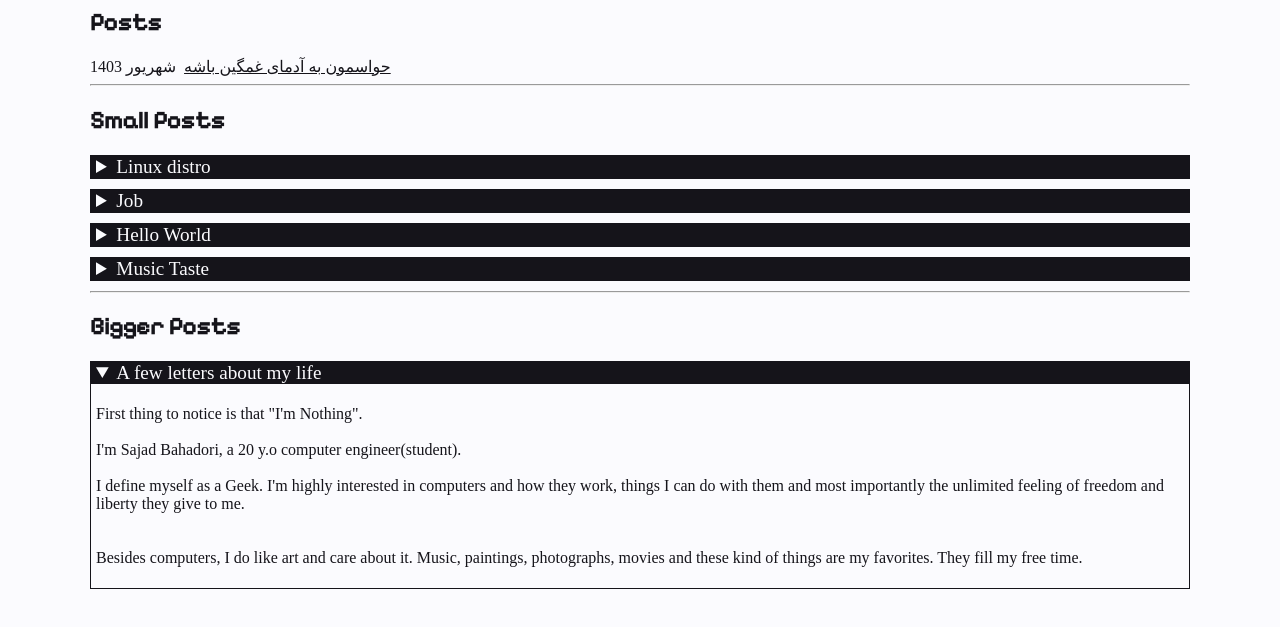
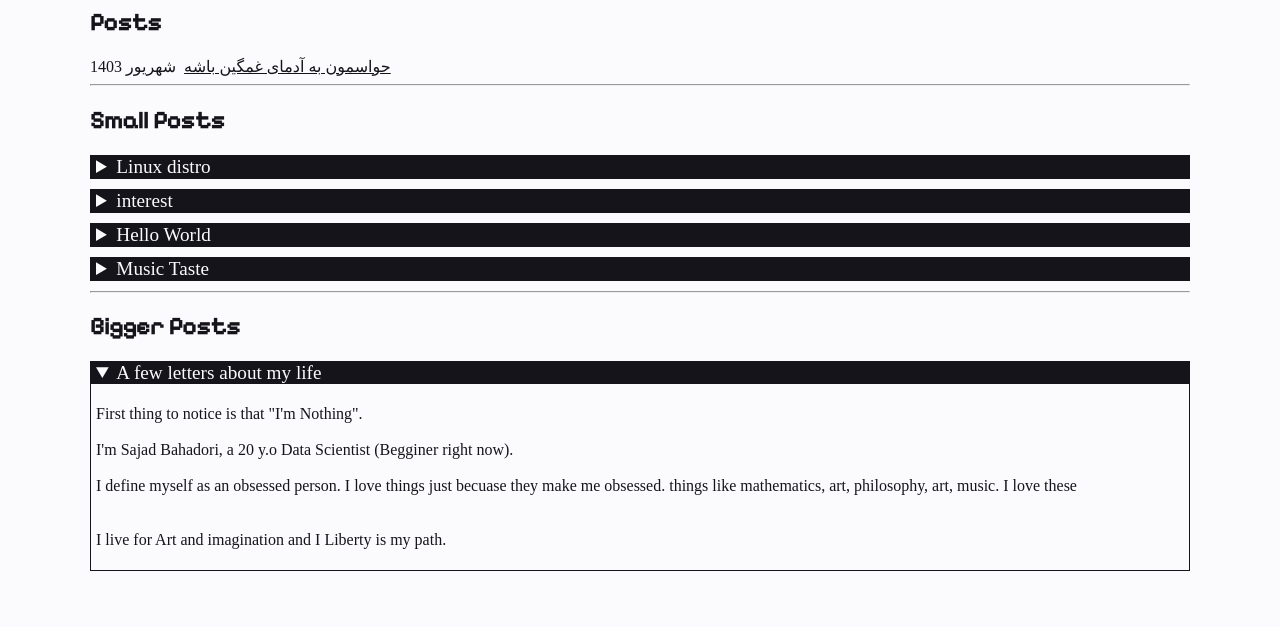
Before and after one commit to sisyx/sisyx.github.io, a plain HTML site: page index.html in a window 1280 px wide. Both pictures are taken after a click on the heading "A few letters about my life". Shown: the part 137-764 px from the top of the page. Drawn offline with Linux system fonts and the light colour scheme; a web font is replaced by a local one.

Commit message:
I'm an Data Scientist now :)

```diff
--- a/index.html
+++ b/index.html
@@ -23,7 +23,7 @@
 				<!-- <div>github</div> -->
 				<svg role="img" width="28" height="28" xmlns="http://www.w3.org/2000/svg" viewBox="0 0 24 24"><title>GitHub</title><path fill="currentColor" d="M12.001 2C6.47598 2 2.00098 6.475 2.00098 12C2.00098 16.425 4.86348 20.1625 8.83848 21.4875C9.33848 21.575 9.52598 21.275 9.52598 21.0125C9.52598 20.775 9.51348 19.9875 9.51348 19.15C7.00098 19.6125 6.35098 18.5375 6.15098 17.975C6.03848 17.6875 5.55098 16.8 5.12598 16.5625C4.77598 16.375 4.27598 15.9125 5.11348 15.9C5.90098 15.8875 6.46348 16.625 6.65098 16.925C7.55098 18.4375 8.98848 18.0125 9.56348 17.75C9.65098 17.1 9.91348 16.6625 10.201 16.4125C7.97598 16.1625 5.65098 15.3 5.65098 11.475C5.65098 10.3875 6.03848 9.4875 6.67598 8.7875C6.57598 8.5375 6.22598 7.5125 6.77598 6.1375C6.77598 6.1375 7.61348 5.875 9.52598 7.1625C10.326 6.9375 11.176 6.825 12.026 6.825C12.876 6.825 13.726 6.9375 14.526 7.1625C16.4385 5.8625 17.276 6.1375 17.276 6.1375C17.826 7.5125 17.476 8.5375 17.376 8.7875C18.0135 9.4875 18.401 10.375 18.401 11.475C18.401 15.3125 16.0635 16.1625 13.8385 16.4125C14.201 16.725 14.5135 17.325 14.5135 18.2625C14.5135 19.6 14.501 20.675 14.501 21.0125C14.501 21.275 14.6885 21.5875 15.1885 21.4875C19.259 20.1133 21.9999 16.2963 22.001 12C22.001 6.475 17.526 2 12.001 2Z"></path></svg>
 			</a>
-			<a href="tg:resolve?domain=rootvarlogs" class="telegram-link">
+			<a href="tg:resolve?domain=xistantial" class="telegram-link">
 				<!-- <div>Telegram</div> -->
 				<svg version="1.0" xmlns="http://www.w3.org/2000/svg"
 				width="28" height="20" viewBox="0 0 48.000000 48.000000"
@@ -76,8 +76,8 @@
 			</div>
 			<div>
 				<details>
-					<summary>Job</summary>
-					<p>I Work as Front-end developer. I love it.</p>
+					<summary>interest</summary>
+					<p>I love Math, Computers, Philosophy, Art, Data (!)</p>
 				</details>
 			</div>
 			<div>
@@ -104,14 +104,15 @@
 					<p>First thing to notice is that "I'm Nothing".
 						<br>
 						<br>
-						I'm Sajad Bahadori, a 20 y.o computer engineer(student).
+						I'm Sajad Bahadori, a 20 y.o Data Scientist (Begginer right now).
 						<br>
 						<br>
-						I define myself as a Geek. I'm highly interested in computers and how they work, things I can do with them and most importantly the unlimited feeling of freedom and liberty they give to me.
+							I define myself as an obsessed person. I love things just becuase they make me obsessed. things like mathematics, art, philosophy, art, music. I love these
 						<br>
 						<br>
 						<br>
-						Besides computers, I do like art and care about it. Music, paintings, photographs, movies and these kind of things are my favorites. They fill my free time.</p>
+						I live for Art and imagination and I Liberty is my path.
+					</p>
 				</details>
 			</div>
 		</section>
```
